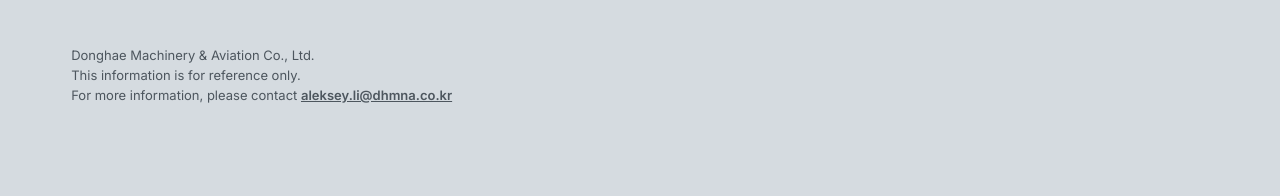
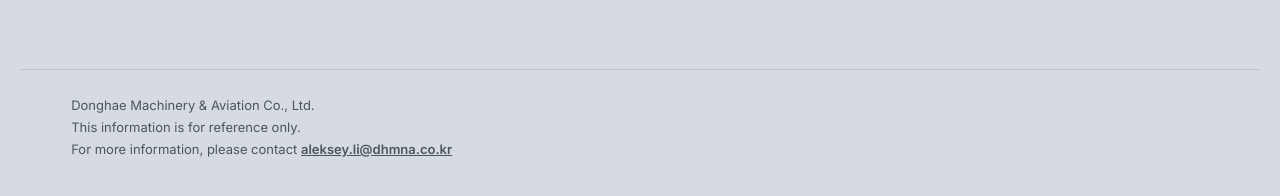
Before and after one commit to leejumpyo1/donghae, a plain HTML site: page index.html in a window 1280 px wide. Shown: the part 548-744 px from the top of the page. Drawn offline with Linux system fonts and the light colour scheme.

Commit message:
Footer: more bottom space and divider
Co-Authored-By: Claude Opus 5.5 <noreply@anthropic.com>
Claude-Session: https://claude.ai/code/session_01MBEfJ1VUTGLfiB5XvTEM9b

```diff
--- a/index.html
+++ b/index.html
@@ -141,7 +141,8 @@ header .topnav{display:flex;justify-content:flex-start;gap:4px;padding-block:0}
 .topnav button[aria-pressed=true]{color:#fff;border-bottom-color:var(--red)}
 .topnav button:hover{color:#fff}
 footer a{color:inherit;font-weight:600}
-footer{color:var(--mute);font-size:13px;padding:0 0 32px;white-space:pre-line}
+footer{color:var(--mute);font-size:13px;white-space:pre-line;line-height:1.7}
+footer.wrap{margin-top:24px;padding-top:24px;padding-bottom:calc(72px + env(safe-area-inset-bottom));border-top:1px solid var(--line)}
 .crumbs{display:flex;flex-wrap:wrap;align-items:center;gap:6px;padding-top:18px;font-size:15px}
 .crumbs button{height:36px;padding:0 12px;border-radius:999px;border:1px solid var(--line);background:var(--panel);cursor:pointer;font-weight:500}
 .crumbs span{color:var(--mute)}.crumbs b{font-family:"Inter Tight",sans-serif;font-size:16px;padding:0 4px}
--- a/sw.js
+++ b/sw.js
@@ -1,6 +1,6 @@
 // Offline cache for the Donghae error code guide.
 // Bump VERSION on every deploy so phones pick up the new page.
-const VERSION = "dh-codes-v22";
+const VERSION = "dh-codes-v23";
 const CORE = ["./", "./index.html", "./manifest.webmanifest", "./icon-192.png", "./icon-512.png"];
 
 self.addEventListener("install", e => {
```
